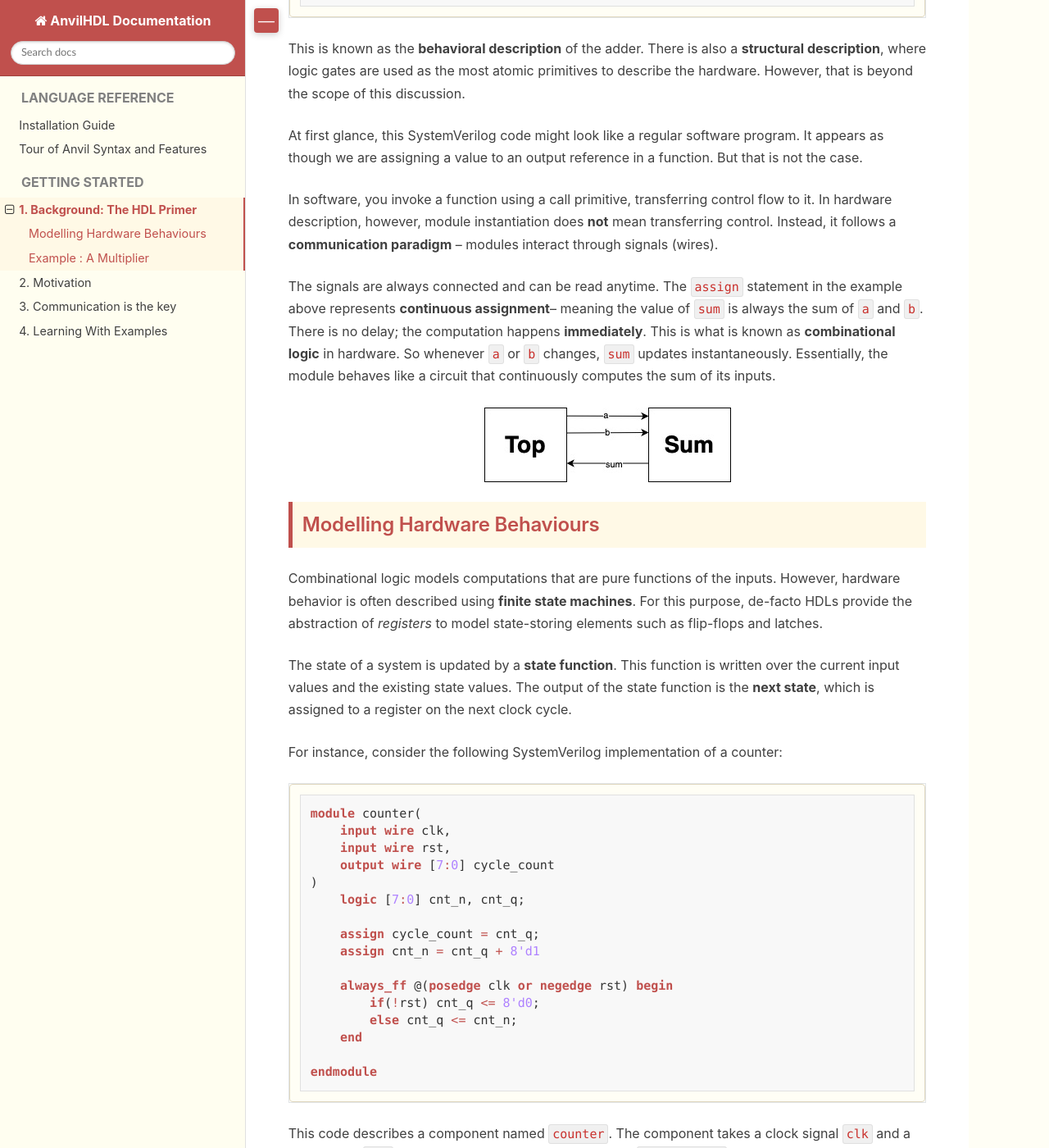
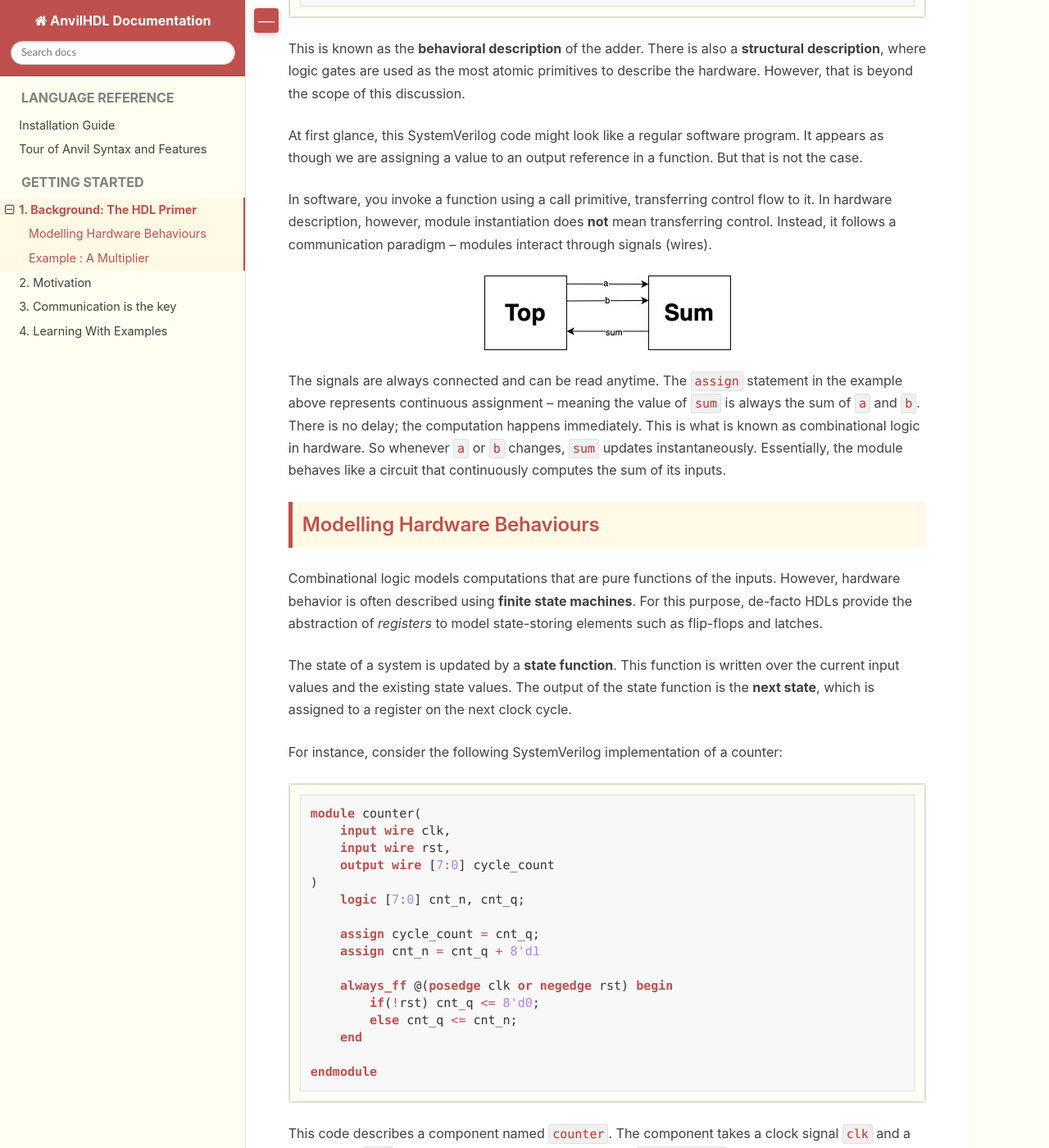
Before and after one commit to AnvilHDL/anvil-docs, a Sphinx documentation site: the page built from docs/background.md, in a window 1280 px wide and 1400 px high, scrolled down 479 px. Shown: the whole window at 82% size. Built offline with Sphinx 7.4.7 and the Read the Docs theme 3.1.0, drawn with Linux system fonts in a browser that asks for light colours; some of the changed text lies outside the part shown.

Commit message:
fix typos

```diff
--- a/docs/background.md
+++ b/docs/background.md
@@ -16,16 +16,18 @@
 
 At first glance, this SystemVerilog code might look like a regular software program. It appears as though we are assigning a value to an output reference in a function. But that is not the case.
 
-In software, you invoke a function using a call primitive, transferring control flow to it. In hardware description, however, module instantiation does **not** mean transferring control. Instead, it follows a **communication paradigm** -- modules interact through signals (wires).
-
-
-The signals are always connected and can be read anytime. The `assign` statement in the example above represents **continuous assignment**-- meaning the value of `sum` is always the sum of `a` and `b`. There is no delay; the computation happens **immediately**. This is what is known as **combinational logic** in hardware. So whenever `a` or `b` changes, `sum` updates instantaneously. Essentially, the module behaves like a circuit that continuously computes the sum of its inputs.
+In software, you invoke a function using a call primitive, transferring control flow to it. In hardware description, however, module instantiation does **not** mean transferring control. Instead, it follows a communication paradigm -- modules interact through signals (wires).
 
 <div align="center">
 
 ![](assets/HDL_module.jpg)
 
 </div>
+
+
+The signals are always connected and can be read anytime. The `assign` statement in the example above represents continuous assignment -- meaning the value of `sum` is always the sum of `a` and `b`. There is no delay; the computation happens immediately. This is what is known as combinational logic in hardware. So whenever `a` or `b` changes, `sum` updates instantaneously. Essentially, the module behaves like a circuit that continuously computes the sum of its inputs.
+
+
 
 ## Modelling Hardware Behaviours
 
@@ -68,8 +68,6 @@
 The next state `cnt_n` is assigned to the state register `cnt_q` inside the `always_ff` block. The sensitivity list `@(posedge clk or negedge rst)` specifies that the assignment occurs either on the positive edge of the clock `clk` or on the negative edge of the reset signal `rst`. Intuitively, this means that the register is updated either during reset or on each clock cycle. Recall that the output signal `cycle_count` is mapped to the register `cnt_q`. Therefore, from the interacting module's perspective, the component produces a new counter value on every cycle.
 
 In summary, HDLs define a programming paradigm that is different from traditional software abstractions. In this paradigm, the designer describes a state machine. The states are stored in registers. The wires carry intermediate values that are derived from registers or are constant. The interfaces are also modeled using wires. These wires carry values at all times and are generally functions of the internal state.
-
-
 
 
 
@@ -165,11 +163,11 @@
 
 Although understanding the implementation of this multiplier is already somewhat tricky, the lack of human descriptions, comments, or clear naming conventions creates additional challenges for any interfacing module. Several important questions arise for a module that wants to use this multiplier. For instance:
 
-- **How does the top module know when the product is ready?**
+- **How does the Top module know when the product is ready?**
 - **How does the multiplier module know when to start computing? Does it expect new inputs every 8 cycles?**
 - **Without reading the implementation, can an interfacing module answer these questions by looking only at the interface definition?**
 - **Do compilers or synthesis tools help prevent incorrect usage of the module?**
 
 These questions highlight the need for better abstractions in HDLs for describing hardware components. That is where *Anvil* comes in.
 
-> **Note** : The interfacing module is often called the *top* module and will be referred to as such in the rest of this documentation.
+> **Note** : The interfacing module is often called the *Top* module and will be referred to as such in the rest of this documentation.
```
Also changed, not shown: other parts of docs/background.md (+0 -2 lines).
